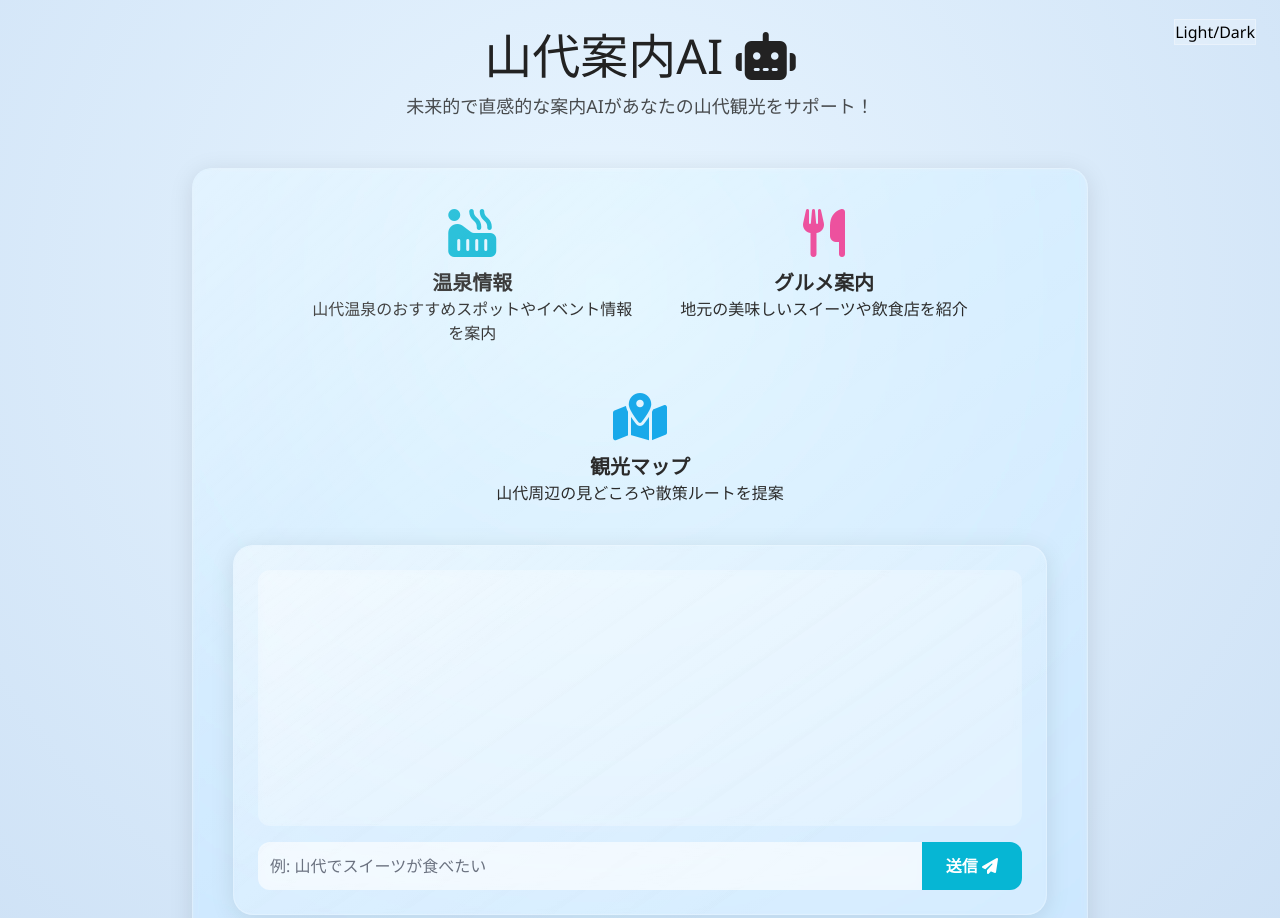
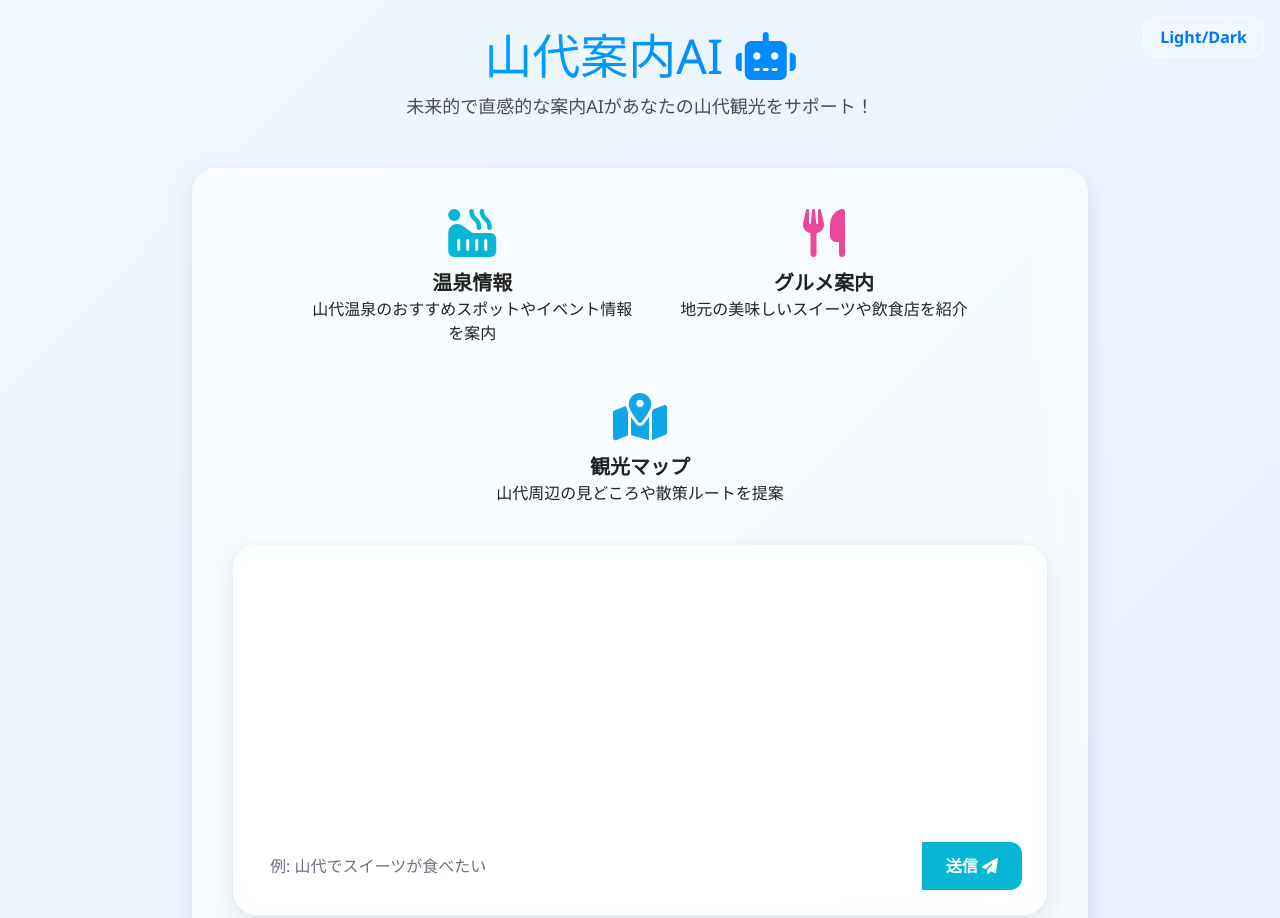
Before and after one commit to ginta0212/yamashiro-ai, a website: page index.html in a window 1280 px wide. Shown: the top 918 px of the page. Drawn offline with nearby package versions, Linux system fonts and the light colour scheme.

Commit message:
Update index.html

```diff
--- a/index.html
+++ b/index.html
@@ -7,90 +7,74 @@
   <script src="https://cdn.tailwindcss.com"></script>
   <link href="https://cdnjs.cloudflare.com/ajax/libs/font-awesome/6.4.0/css/all.min.css" rel="stylesheet"/>
   <style>
-  /* === 全体 === */
     body {
-    font-family: 'Segoe UI', 'Inter', sans-serif;
+      font-family: 'Segoe UI','Inter',sans-serif;
+      background: linear-gradient(135deg,#f0f8ff,#e6f0ff);
+      color: #222;
+      transition: background 0.4s ease,color 0.4s ease;
       min-height: 100vh;
       display: flex;
       flex-direction: column;
       align-items: center;
       padding: 2rem 1rem;
-    background: radial-gradient(circle at 30% 20%, #e8f5ff, #cce0f5, #a0c4ff 80%, #8ec5ff00);
-    color: #222;
-    transition: background 0.8s, color 0.8s;
+    }
+    body.dark {
+      background: linear-gradient(135deg,#0f172a,#1e293b);
+      color: #f5f5f5;
     }
 
-  body.dark {
-    background: radial-gradient(circle at 40% 30%, #0e1628, #182132, #141d2b);
-    color: #f1f5f9;
+    /* Copilot風ガラスカード */
+    .glass {
+      background: rgba(255,255,255,0.65);
+      backdrop-filter: blur(20px) saturate(180%);
+      -webkit-backdrop-filter: blur(20px) saturate(180%);
+      border-radius: 1.5rem;
+      border: 1px solid rgba(255,255,255,0.4);
+      box-shadow: 0 8px 24px rgba(0,0,0,0.1);
+      transition: all 0.4s ease;
+    }
+    body.dark .glass {
+      background: rgba(30,41,59,0.55);
+      border-color: rgba(255,255,255,0.15);
+      box-shadow: 0 8px 24px rgba(0,0,0,0.6);
     }
 
-  /* === 背景光アニメーション === */
-  @keyframes bgShift {
-    from { background-position: 0% 0%; }
-    to { background-position: 100% 100%; }
-  }
-  body {
-    background-size: 200% 200%;
-    animation: bgShift 20s ease-in-out infinite alternate;
+    h1 {
+      background: linear-gradient(90deg,#00b7ff,#0072ff);
+      -webkit-background-clip: text;
+      -webkit-text-fill-color: transparent;
+      font-weight: 800;
     }
 
-  /* === Light/Darkボタンの固定位置 === */
-  #modeToggle {
+    /* モード切替ボタン */
+    .toggle-btn {
       position: fixed;
-    top: 1.2rem;
-    right: 1.5rem;
-    z-index: 50;
-    background: rgba(255,255,255,0.25);
-    backdrop-filter: blur(6px);
-    border: 1px solid rgba(255,255,255,0.3);
-    color: #000;
+      top: 1rem;
+      right: 1rem;
+      background: rgba(255,255,255,0.3);
+      border: 1px solid rgba(255,255,255,0.5);
+      border-radius: 0.75rem;
+      padding: 0.5rem 1rem;
+      cursor: pointer;
+      font-weight: 700;
+      color: #0077ff;
+      backdrop-filter: blur(8px);
+      transition: all 0.3s;
     }
-  body.dark #modeToggle {
-    background: rgba(0,0,0,0.3);
-    color: #fff;
-    border-color: rgba(255,255,255,0.1);
+    .toggle-btn:hover { background: rgba(255,255,255,0.5); }
+    body.dark .toggle-btn {
+      color: #7dd3fc;
+      border-color: rgba(255,255,255,0.2);
+      background: rgba(255,255,255,0.1);
     }
 
-  /* === ガラス板 === */
-  .glass {
-    position: relative;
-    background: rgba(255,255,255,0.08);
-    backdrop-filter: blur(3px) saturate(160%);
-    border-radius: 1.25rem;
-    border: 1px solid rgba(255,255,255,0.25);
-    box-shadow:
-      inset 0 0 1px rgba(255,255,255,0.3),
-      0 4px 25px rgba(0,0,0,0.1);
-    overflow: hidden;
-    transition: background 0.5s, box-shadow 0.5s;
+    /* スクロールバー */
+    #messages::-webkit-scrollbar { width: 8px; }
+    #messages::-webkit-scrollbar-thumb {
+      background-color: rgba(56,189,248,0.5);
+      border-radius: 4px;
     }
-
-  body.dark .glass {
-    background: rgba(255,255,255,0.04);
-    border: 1px solid rgba(255,255,255,0.1);
-    box-shadow:
-      inset 0 0 1px rgba(255,255,255,0.15),
-      0 4px 25px rgba(0,0,0,0.4);
-  }
-
-  /* === ガラスの反射光（角丸修正版） === */
-  .glass::before,
-  .glass::after {
-    content: "";
-    position: absolute;
-    inset: 0;
-    border-radius: inherit;
-    pointer-events: none;
-  }
-
-  .glass::before {
-    background: linear-gradient(145deg, rgba(255,255,255,0.2) 0%, rgba(255,255,255,0.05) 35%, transparent 80%);
-  }
-
-  .glass::after {
-    background: linear-gradient(315deg, transparent 70%, rgba(255,255,255,0.1) 100%);
-  }
+    #messages::-webkit-scrollbar-track { background: transparent; }
 
     /* === メッセージのフェードイン === */
 　@keyframes messageFade {
@@ -101,19 +85,7 @@
   　　animation: messageFade 0.35s ease;
 　　}
 
-  /* === スクロールバー === */
-  #messages::-webkit-scrollbar { width: 8px; }
-  #messages::-webkit-scrollbar-thumb {
-    background-color: rgba(56, 189, 248, 0.5);
-    border-radius: 4px;
-  }
-  #messages::-webkit-scrollbar-track { background: transparent; }
-
-  /* === Light/Dark補助 === */
-  .text-dynamic { color: #333; }
-  body.dark .text-dynamic { color: #e2e8f0; }
   </style>
-
 </head>
 <body class="light">
   <button id="modeToggle" class="toggle-btn">Light/Dark</button>
```
Lines whose indentation alone changed are shown as unchanged.
